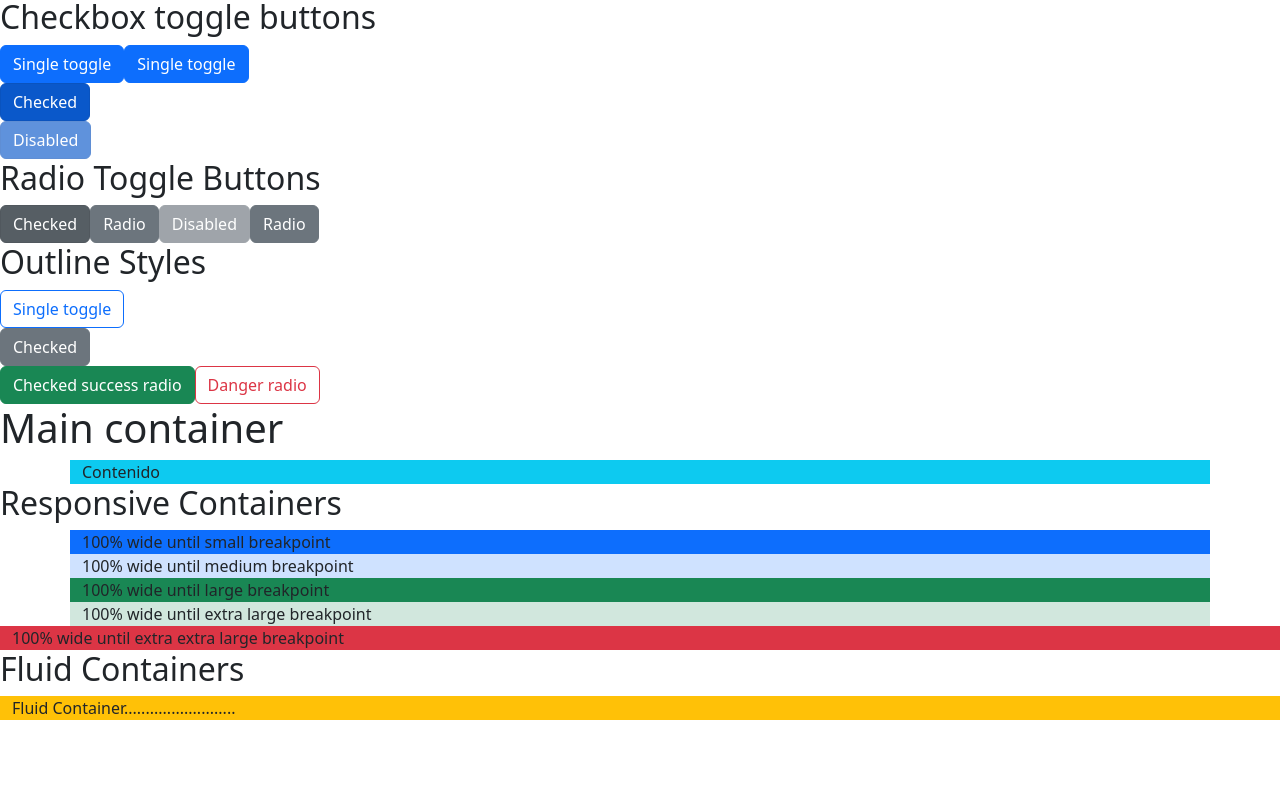
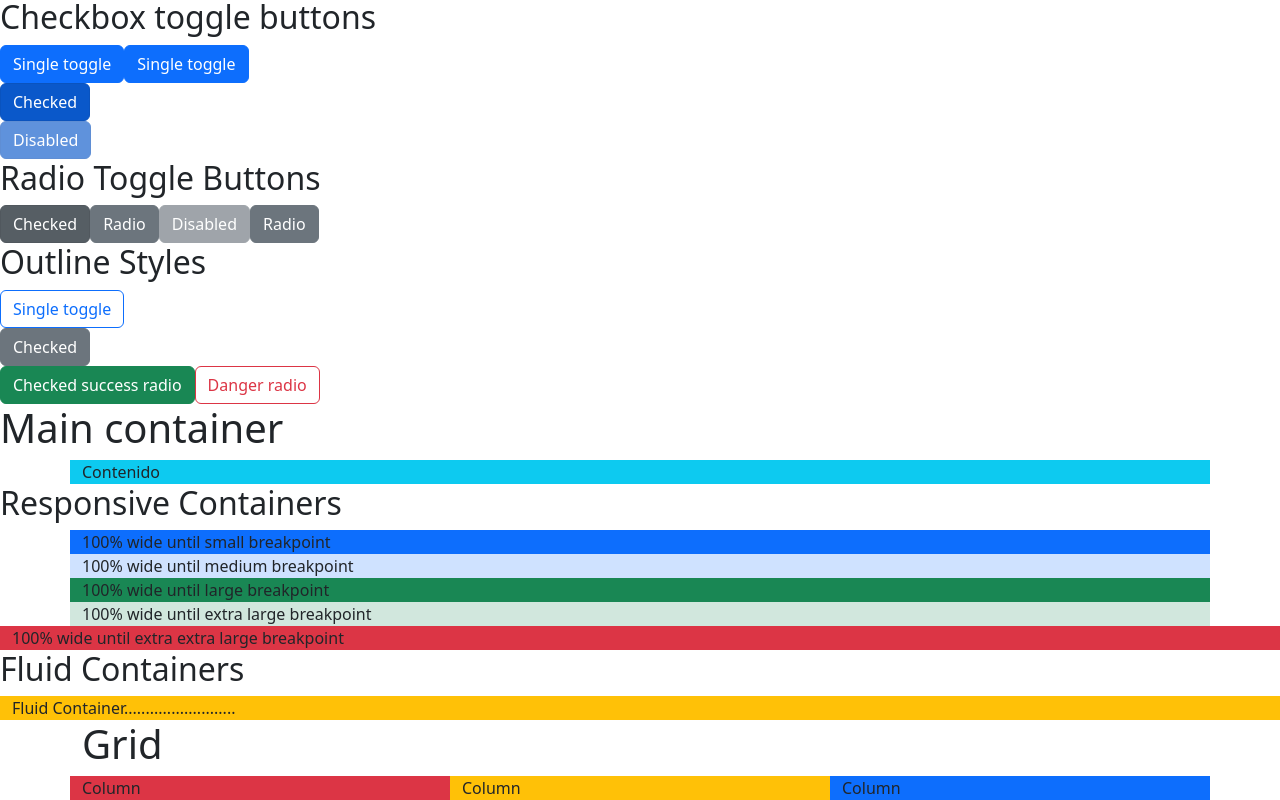
Before and after one commit to dr1602/bootstrap-practice, a React (Vite) app: page / in a window 1280 px wide. Shown: the part 936-1736 px from the top of the page. Before the commit the page ends 1656 px from the top, so only its background shows below. Built offline with nearby package versions, Linux system fonts and the light colour scheme.

Commit message:
feat: adds initial practice of grid system of boostrap

```diff
--- a/src/App.tsx
+++ b/src/App.tsx
@@ -3,6 +3,7 @@ import { Accordion } from './components/Accordion';
 import { Buttons } from './components/ Buttons';
 import { Checks } from './components/Checks';
 import { Containers } from './components/Containers';
+import { Grid } from './components/Grid';
 
 function App() {
   return (
@@ -12,6 +13,7 @@ function App() {
       <Buttons />
       <Checks />
       <Containers />
+      <Grid />
     </div>
   );
 }
--- /dev/null
+++ b/src/components/Grid.tsx
@@ -0,0 +1,18 @@
+export const Grid = () => {
+  return (
+    <>
+      <div className='container'>
+        <h1> Grid</h1>
+      </div>
+      <div>
+        <div className='container bg-info'>
+          <div className='row bg-success'>
+            <div className='col bg-danger'>Column</div>
+            <div className='col bg-warning'>Column</div>
+            <div className='col bg-primary'>Column</div>
+          </div>
+        </div>
+      </div>
+    </>
+  );
+};
```
